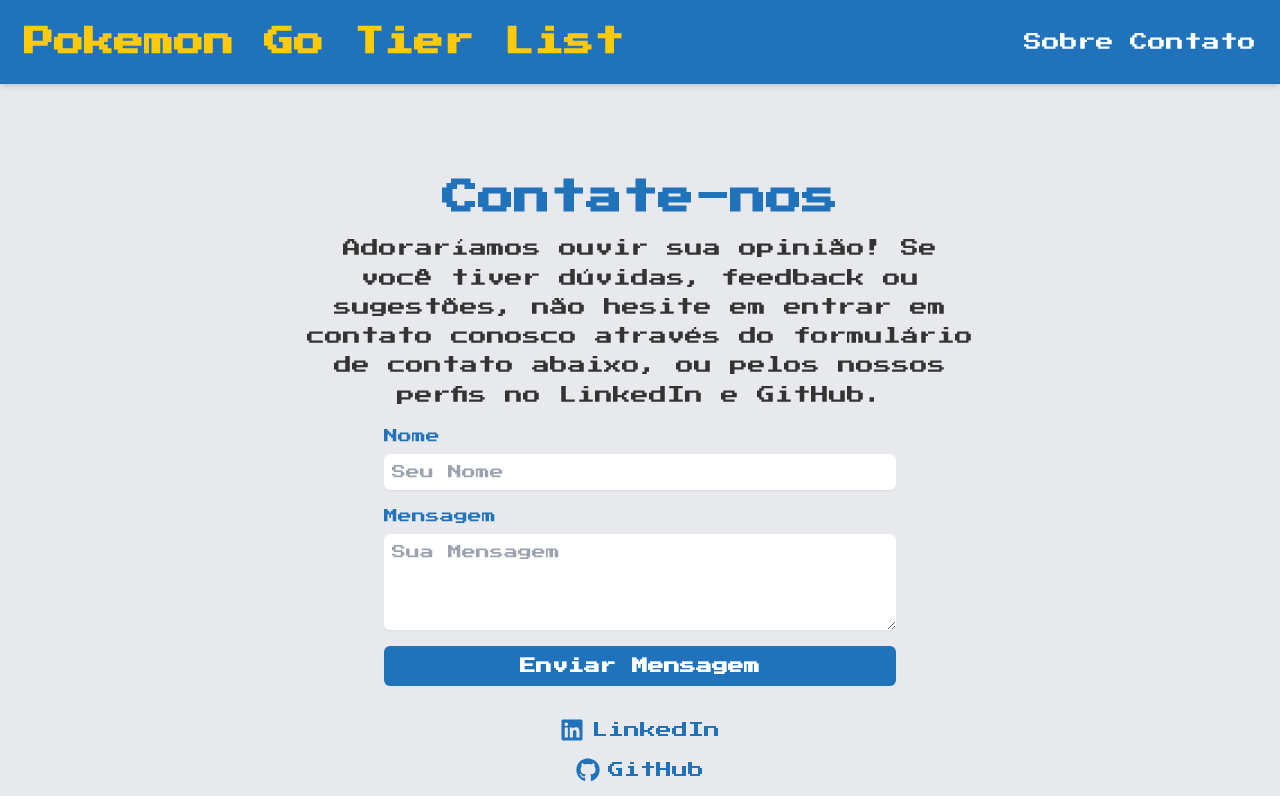
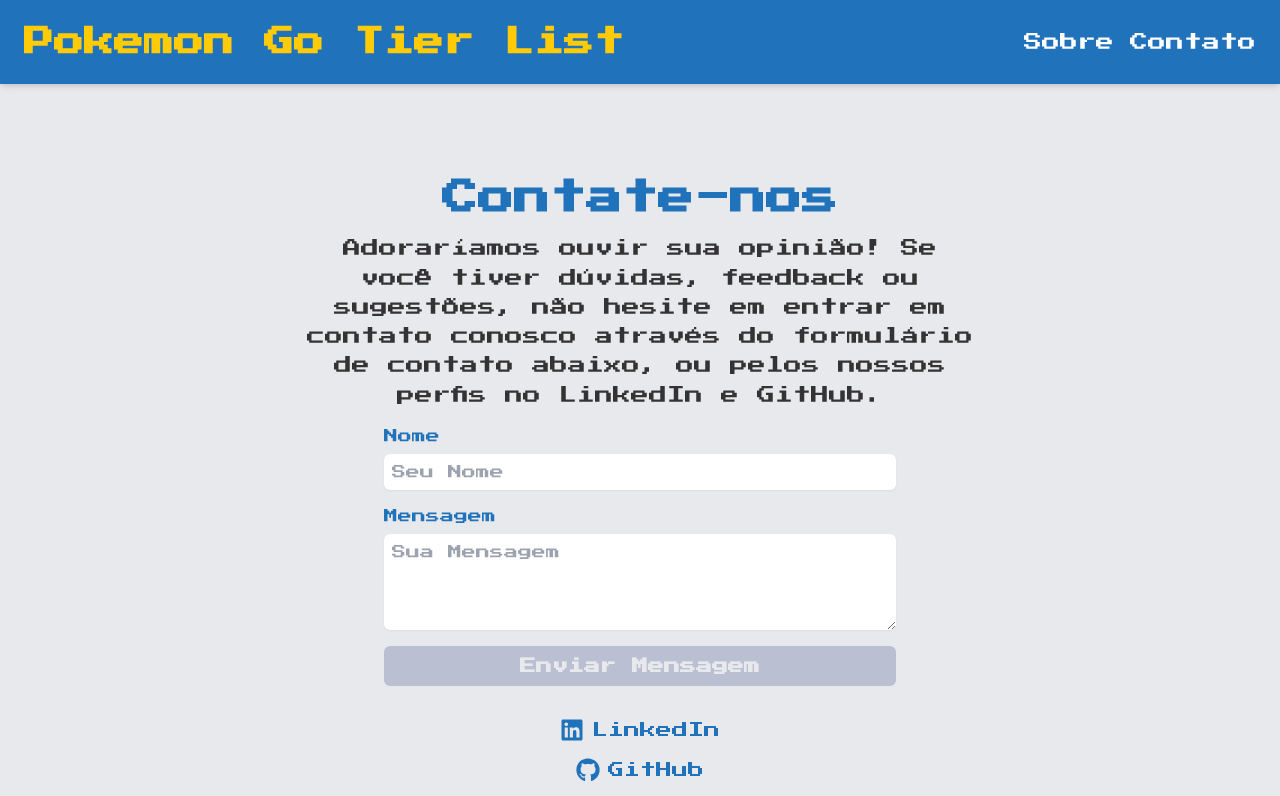
Before and after one commit to JeffersonSimplicio/PGTierList, a Next.js app: page /contact in a window 1280 px wide. Shown: the top 796 px of the page. Built offline with nearby package versions, Linux system fonts and the light colour scheme.

Commit message:
feat: add simple validation to feedback form

```diff
--- a/src/app/contact/contact.css
+++ b/src/app/contact/contact.css
@@ -22,6 +22,10 @@
     @apply w-full bg-primary text-white font-bold py-2 px-4 rounded-md hover:bg-secondary focus:outline-none focus:ring-2 focus:ring-offset-2 focus:ring-primary
 }
 
+.send-message:disabled {
+    @apply bg-neutral text-background cursor-not-allowed
+}
+
 .contact-form {
     @apply w-full max-w-lg mb-8
 }
--- a/src/app/contact/page.tsx
+++ b/src/app/contact/page.tsx
@@ -7,15 +7,26 @@
 import "react-toastify/dist/ReactToastify.css";
 
 export default function Contact() {
-  const linkLinkedIn = "https://www.linkedin.com/in/jefferson-simplicio/";
-  const linkGitHub = "https://github.com/JeffersonSimplicio";
-  const linkRepo = "https://github.com/JeffersonSimplicio/pg_types_tierlist";
+  const LINK_LINKEDIN = "https://www.linkedin.com/in/jefferson-simplicio/";
+  const LINK_GITHUB = "https://github.com/JeffersonSimplicio";
+  const LINK_REPO = "https://github.com/JeffersonSimplicio/pg_types_tierlist";
+
+  const MAX_NAME_LENGTH = 100;
+  const MAX_MESSAGE_LENGTH = 1000;
 
   const [name, setName] = useState("");
   const [message, setMessage] = useState("");
+  const [isSubmitting, setIsSubmitting] = useState(false);
 
-  async function handleSubmit(e: FormEvent) {
+  const handleSubmit = async (e: FormEvent) => {
     e.preventDefault();
+    setIsSubmitting(true);
+
+    if (!name.trim() || !message.trim()) {
+      setIsSubmitting(false);
+      return;
+    }
+
     toast.info("Enviando...", { autoClose: false });
 
     try {
@@ -41,7 +52,11 @@
       toast.dismiss();
       toast.error("Erro ao enviar a mensagem.");
     }
-  }
+
+    setIsSubmitting(false);
+  };
+
+  const isFormInvalid = !name.trim() || !message.trim();
 
   return (
     <main className="contact-main">
@@ -63,6 +78,7 @@
             placeholder="Seu Nome"
             value={name}
             onChange={(e) => setName(e.target.value)}
+            maxLength={MAX_NAME_LENGTH}
           />
         </div>
         <div className="mb-4">
@@ -76,16 +92,21 @@
             placeholder="Sua Mensagem"
             value={message}
             onChange={(e) => setMessage(e.target.value)}
+            maxLength={MAX_MESSAGE_LENGTH}
           />
         </div>
-        <button type="submit" className="send-message">
-          Enviar Mensagem
+        <button
+          type="submit"
+          className="send-message"
+          disabled={isFormInvalid || isSubmitting}
+        >
+          {isSubmitting ? 'Enviando...' : 'Enviar Mensagem'}
         </button>
         <ToastContainer position="bottom-right" />
       </form>
       <nav className="social-nav">
         <Link
-          href={linkLinkedIn}
+          href={LINK_LINKEDIN}
           target="_blank"
           rel="noopener noreferrer"
           className="social-link"
@@ -94,7 +115,7 @@
           <span>LinkedIn</span>
         </Link>
         <Link
-          href={linkGitHub}
+          href={LINK_GITHUB}
           target="_blank"
           rel="noopener noreferrer"
           className="social-link"
@@ -103,7 +124,7 @@
           <span>GitHub</span>
         </Link>
         <Link
-          href={linkRepo}
+          href={LINK_REPO}
           target="_blank"
           rel="noopener noreferrer"
           className="social-link"
```
